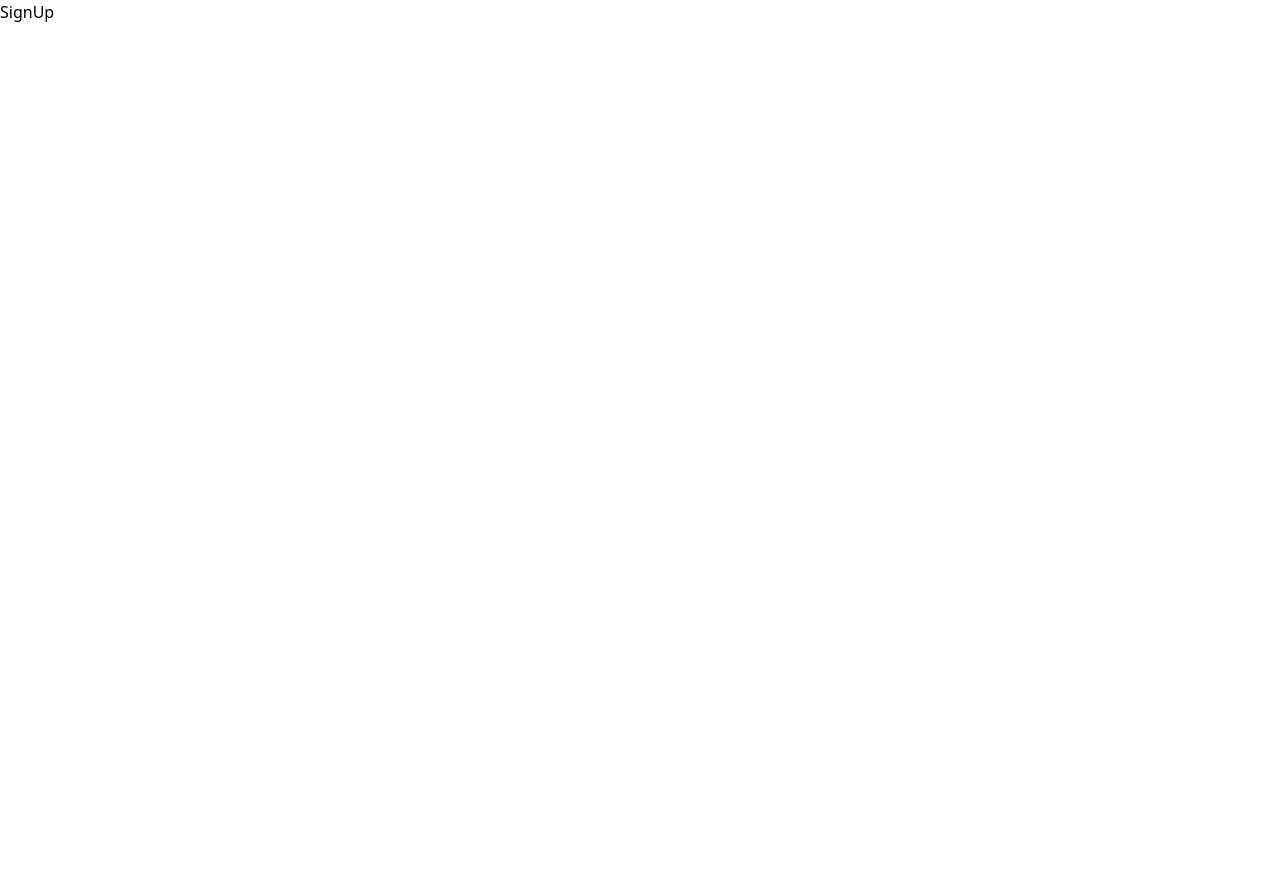
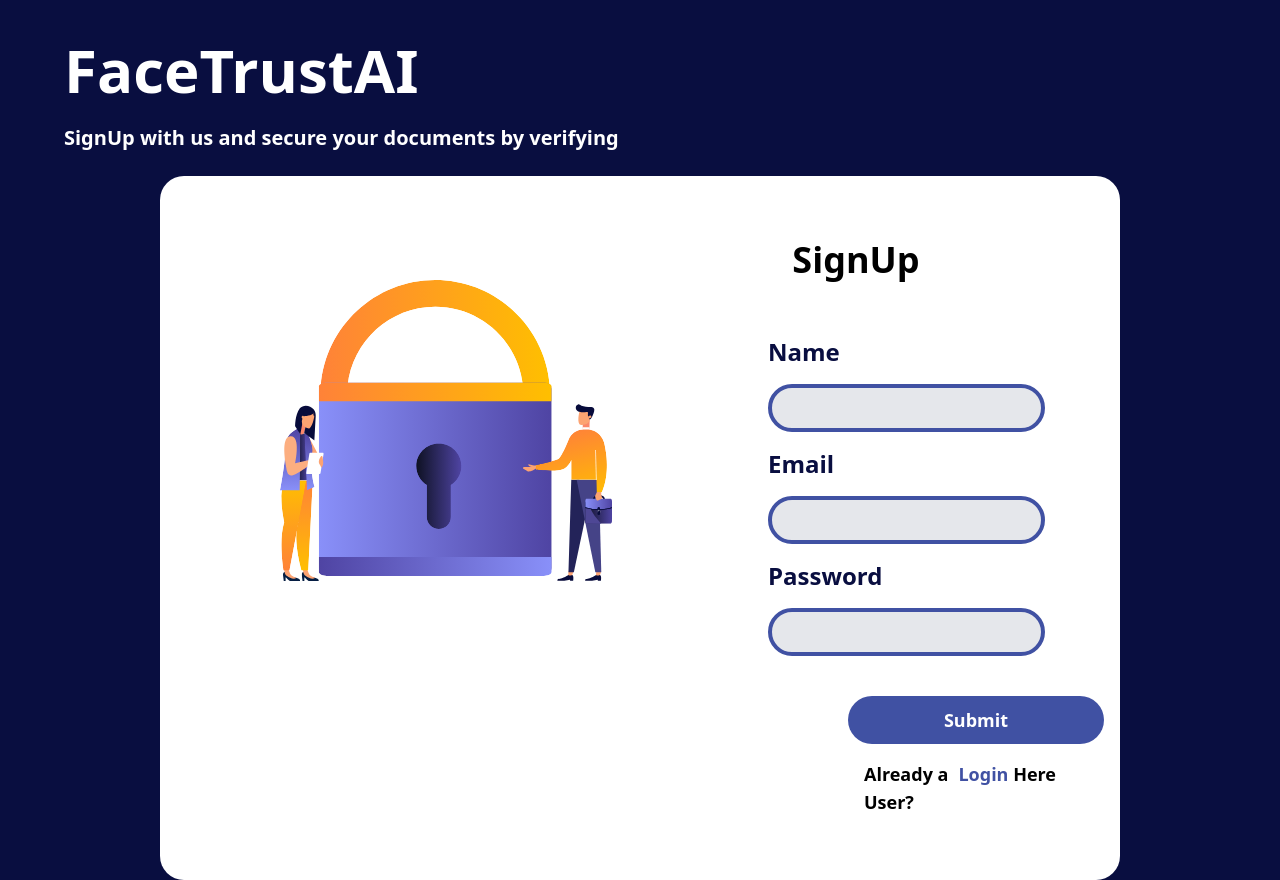
Before and after one commit to Parshvavyas17/Nerd.js-Clash-Of-Codes, a React (Create React App) app in the folder client/: page /signup in a window 1280 px wide. Before the commit the page ends 800 px from the top, so only its background shows below. Built offline with nearby package versions, Linux system fonts and the light colour scheme.

Commit message:
SignUp page

```diff
--- a/client/src/pages/Login/SignUp.js
+++ b/client/src/pages/Login/SignUp.js
@@ -1,9 +1,53 @@
 import React from 'react'
+import verify3 from "../../assets/verify3.svg"
 
 const SignUp = () => {
-  return (
-    <div>SignUp</div>
-  )
+    return (
+
+        <div className="w-full h-full bg-cover bg-[#090E40] min-h-[100%] min-w-screen">
+            <h1 className="text-6xl font-bold text-white px-16 pt-10">FaceTrustAI</h1>
+            <br />
+            <h6 className="text-xl font-semibold text-white px-16">SignUp with us and secure your documents by verifying</h6>
+            <div className="px-16 py-16 bg-white mx-40 mt-6 mb-6 h-[100%] rounded-3xl flex justify-center" >
+            <div className="w-1/2 h-4/5 mt-10">
+                    <img src={verify3} className="h-full w-4/5 ml-14" />
+                </div>
+                <div className=" w-1/2 h-4/5">
+                    <div className="font-bold  ml-4 text-4xl text-center pb-6">SignUp
+                    </div>
+                    <div className="justify-center mt-8">
+                        <div className="font-bold text-[#090E40] text-2xl ml-32 mt-4">
+                            Name
+                        </div>
+                        <div className="w-2/3 h-12 bg-gray-200 rounded-full ml-32 mt-4 border-4 border-[#4051A3]">
+                            <input type=" text" className="flex-grow w-3/4 outline-none ml-2 mt-1  bg-transparent h-8 text-lg font-semibold"></input>
+                        </div>
+                    </div>
+                    <div className="font-bold text-[#090E40] text-2xl ml-32 mt-4">
+                        Email
+                    </div>
+                    <div className="w-2/3 h-12 bg-gray-200 rounded-full ml-32 mt-4 border-4 border-[#4051A3]">
+                        <input type=" text" className="flex-grow w-3/4 outline-none ml-2 mt-1  bg-transparent h-8 text-lg font-semibold"></input>
+                    </div>
+                    <div className="font-bold text-[#090E40] text-2xl ml-32 mt-4">
+                        Password
+                    </div>
+                    <div className="w-2/3 h-12 bg-gray-200 rounded-full ml-32 mt-4 border-4 border-[#4051A3]">
+                        <input type=" text" className="flex-grow w-3/4 outline-none ml-2 mt-1  bg-transparent h-8 text-lg font-semibold"></input>
+                    </div>
+                    <div className=" ml-52 mt-10 w-32 h-12 ">
+                        <button className="bg-[#4051A3] w-64 h-12 rounded-full text-lg  text-white font-extrabold">Submit</button>
+                    </div>
+                    <div className="font-bold ml-56 mt-4 text-lg flex">
+                        Already a User?&nbsp;<a className=" text-[#4051A3] hover:text-lightgreen" href="/login">
+                            Login
+                        </a> &nbsp;Here
+                    </div>
+                </div>
+            </div>
+        </div>
+
+    )
 }
 
 export default SignUp
```
